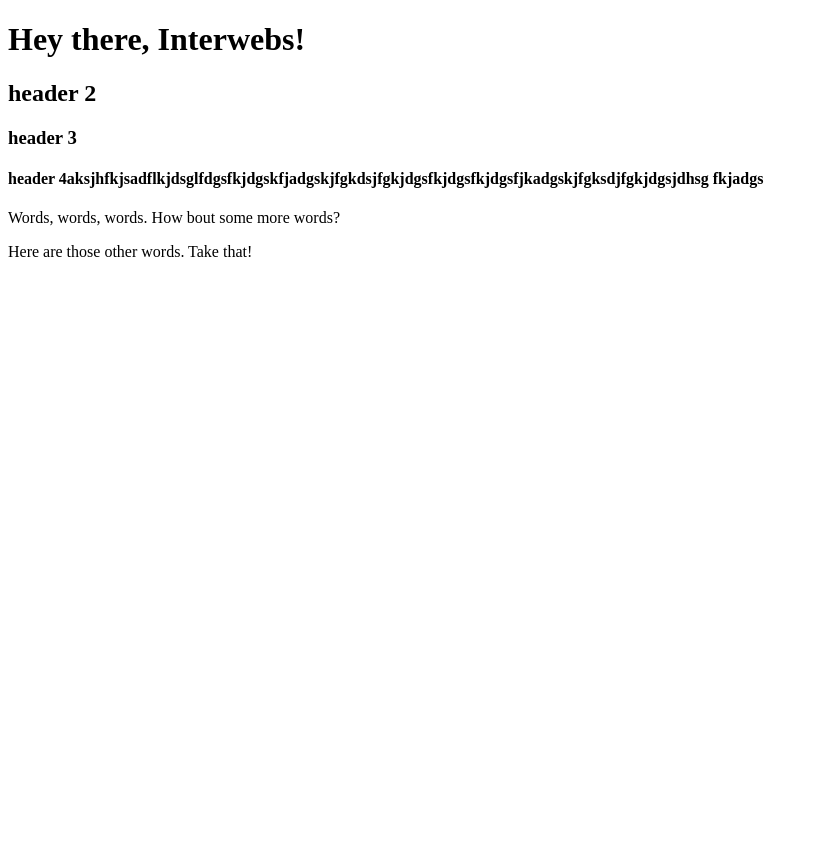
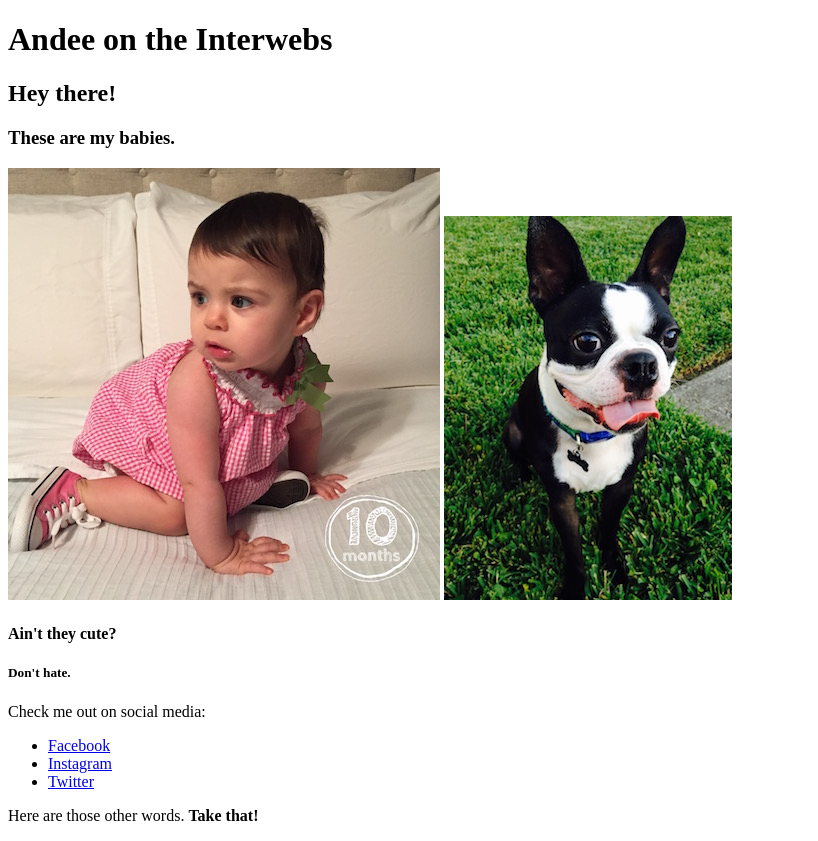
Before and after one commit to andeefaye/wit-workshop, a plain HTML site: page index.html in a window 1280 px wide. Shown: the whole page, without its empty margins (0-818 px from the left). Before the commit the page ends 800 px from the top, so only its background shows below. Drawn offline with Linux system fonts and the light colour scheme.

Commit message:
added pictures and links

```diff
--- a/index.html
+++ b/index.html
@@ -4,11 +4,19 @@
 		<title>Andee on the Interwebs</title>
 	</head>
 	<body>
-		<h1>Hey there, Interwebs!</h1>
-		<h2>header 2</h2>
-		<h3>header 3</h3>
-		<h4>header 4aksjhfkjsadflkjdsglfdgsfkjdgskfjadgskjfgkdsjfgkjdgsfkjdgsfkjdgsfjkadgskjfgksdjfgkjdgsjdhsg fkjadgs</h4>
-		<p>Words, words, words. How bout some more words?</p>
-		<p>Here are those other words. Take that!</p>
+		<h1>Andee on the Interwebs</h1>
+		<h2>Hey there!</h2>
+		<h3>These are my babies.</h3>
+		<img src="images/IMG_2661.jpg">
+		<img src="images/IMG_1001.jpg">
+		<h4>Ain't they cute?</h4>
+		<h5>Don't hate.</h5>
+		<p>Check me out on social media:</p>
+		<ul>
+			<li><a href="http://www.facebook.com" target="_blank">Facebook</a></li>
+			<li><a href="https://www.instagram.com/andeefaye" target="_blank">Instagram</a></li>
+			<li><a href="https://www.twitter.com/andeefaye" target="_blank">Twitter</a></li>
+		</ul>
+		<p>Here are those other words. <strong>Take that!</strong> </p>
 	</body>
 </html>
```
Also changed, not shown: images/IMG_1001.jpg (added), images/IMG_2661.jpg (added), images/edited-0002.jpg (added), images/edited-0022.jpg (added), images/quickpic.png (added), images/quickpic2.png (added).
